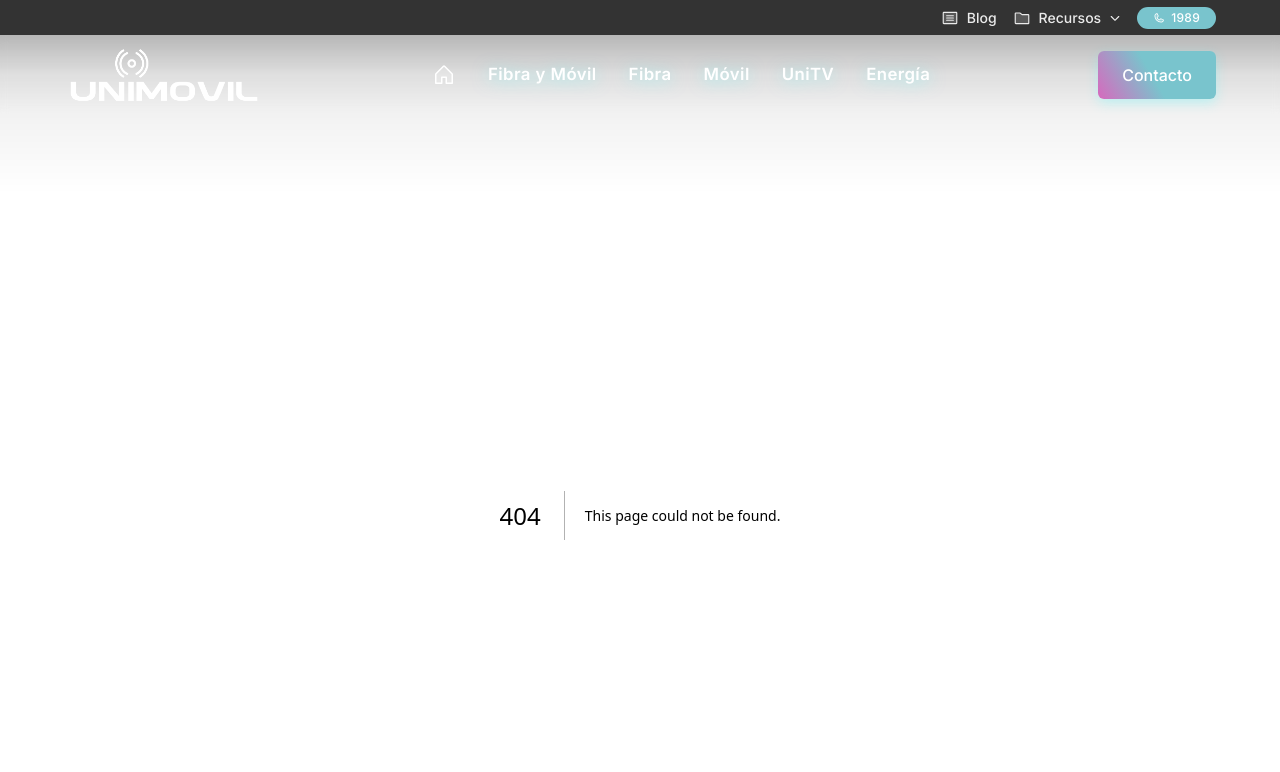
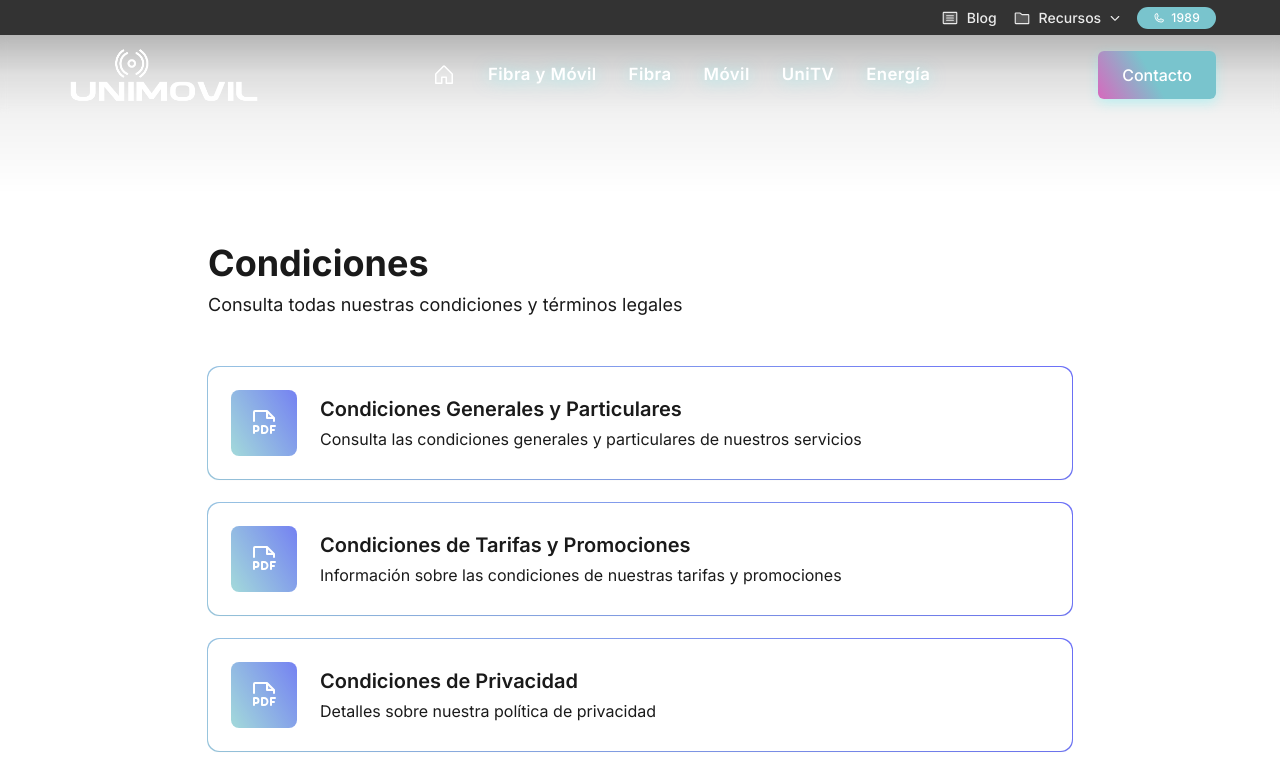
Before and after one commit to Canavati/nextjs-website, a Next.js app: page /condiciones in a window 1280 px wide. Before the commit this address had no page. Shown: the top 772 px of the page. Built offline with nearby package versions, Linux system fonts and the light colour scheme.

Commit message:
Add Condiciones page link to TopBar navigation menu
- Import FileText icon from Phosphor Icons
- Create new navigation link for Condiciones page in Help dropdown
- Maintain consistent styling with other navigation links

```diff
--- /dev/null
+++ b/src/app/condiciones/page.tsx
@@ -0,0 +1,106 @@
+'use client';
+
+import { motion } from 'framer-motion';
+import { FilePdf } from '@phosphor-icons/react';
+
+const condicionesList = [
+  {
+    title: 'Condiciones Generales y Particulares',
+    url: '/condiciones_generales_particulares.pdf',
+    description: 'Consulta las condiciones generales y particulares de nuestros servicios',
+    isAvailable: true
+  },
+  {
+    title: 'Condiciones de Tarifas y Promociones',
+    url: '/condiciones_tarifas_promociones.pdf',
+    description: 'Información sobre las condiciones de nuestras tarifas y promociones',
+    isAvailable: true
+  },
+  {
+    title: 'Condiciones de Privacidad',
+    url: '/condiciones_privacidad.pdf',
+    description: 'Detalles sobre nuestra política de privacidad',
+    isAvailable: true
+  },
+  {
+    title: 'Condiciones de Protección de Datos Personales',
+    url: '/condiciones_proteccion_datos.pdf',
+    description: 'Información sobre el tratamiento de datos personales',
+    isAvailable: true
+  }
+];
+
+export default function CondicionesPage() {
+  return (
+    <div className="min-h-screen bg-gray-50 pt-32 pb-20">
+      <motion.div
+        className="max-w-4xl mx-auto px-4"
+        initial={{ opacity: 0, y: 20 }}
+        animate={{ opacity: 1, y: 0 }}
+        transition={{ duration: 0.5 }}
+      >
+        <h1 className="text-4xl font-bold text-gray-900 mb-2">Condiciones</h1>
+        <p className="text-lg text-gray-600 mb-12">Consulta todas nuestras condiciones y términos legales</p>
+
+        <div className="grid gap-6">
+          {condicionesList.map((condicion, index) => (
+            <motion.div
+              key={index}
+              className="relative"
+              initial={{ opacity: 0, y: 20 }}
+              animate={{ opacity: 1, y: 0 }}
+              transition={{ duration: 0.5, delay: index * 0.1 }}
+            >
+              <div className={`absolute -inset-[1px] bg-gradient-new rounded-xl opacity-70 transition-opacity duration-300 ${
+                condicion.isAvailable ? 'opacity-70' : 'opacity-20'
+              }`} />
+              <div
+                className={`relative bg-white rounded-xl p-6 shadow-sm transition-all duration-300 flex items-center gap-6 group ${
+                  condicion.isAvailable ? 'cursor-pointer hover:shadow-md' : 'opacity-50 cursor-not-allowed'
+                }`}
+              >
+                {condicion.isAvailable ? (
+                  <a
+                    href={condicion.url}
+                    target="_blank"
+                    rel="noopener noreferrer"
+                    className="flex items-center gap-6 w-full"
+                  >
+                    <div className="relative">
+                      <div className="absolute -inset-[1px] bg-gradient-new rounded-lg opacity-70" />
+                      <div className="relative bg-transparent p-4 rounded-lg">
+                        <FilePdf size={32} weight="duotone" className="text-white transition-colors duration-300" />
+                      </div>
+                    </div>
+                    <div>
+                      <h2 className="text-xl font-semibold text-gray-900 mb-1 group-hover:text-[--primary] transition-colors duration-300">
+                        {condicion.title}
+                      </h2>
+                      <p className="text-gray-600">
+                        {condicion.description}
+                      </p>
+                    </div>
+                  </a>
+                ) : (
+                  <>
+                    <div className="bg-gray-100 p-4 rounded-lg">
+                      <FilePdf size={32} weight="duotone" className="text-gray-400" />
+                    </div>
+                    <div>
+                      <h2 className="text-xl font-semibold text-gray-900 mb-1">
+                        {condicion.title}
+                      </h2>
+                      <p className="text-gray-500">
+                        Próximamente disponible
+                      </p>
+                    </div>
+                  </>
+                )}
+              </div>
+            </motion.div>
+          ))}
+        </div>
+      </motion.div>
+    </div>
+  );
+}
--- a/src/components/layout/TopBar.tsx
+++ b/src/components/layout/TopBar.tsx
@@ -2,7 +2,7 @@
 
 import Link from 'next/link';
 import { motion } from 'framer-motion';
-import { Phone, Article, Question, CaretDown, FolderSimple, Tag } from '@phosphor-icons/react';
+import { Phone, Article, Question, CaretDown, FolderSimple, Tag, FileText } from '@phosphor-icons/react';
 import { useState, useRef, useEffect } from 'react';
 import { useHero } from '@/contexts/HeroContext';
 
@@ -106,6 +106,14 @@ export default function TopBar() {
                   <span>Blog</span>
                 </Link>
                 <Link
+                  href="/condiciones"
+                  className="flex items-center gap-2 w-full px-3 py-2 text-sm text-gray-600 hover:text-[--primary] hover:bg-gray-50 rounded-lg transition-colors duration-200"
+                  onClick={() => setShowHelpMenu(false)}
+                >
+                  <FileText size={16} weight="duotone" />
+                  <span>Condiciones</span>
+                </Link>
+                <Link
                   href="/tarifas"
                   className="flex items-center gap-2 w-full px-3 py-2 text-sm text-gray-600 hover:text-[--primary] hover:bg-gray-50 rounded-lg transition-colors duration-200"
                   onClick={() => setShowHelpMenu(false)}
```
